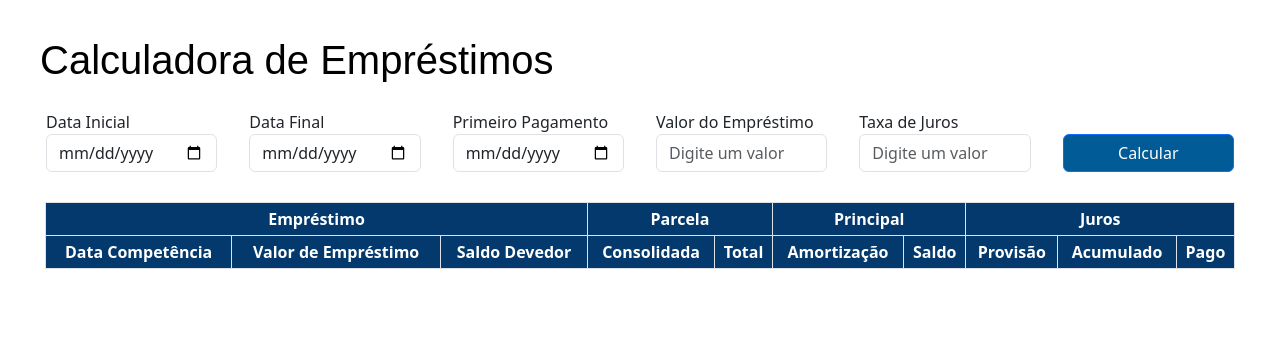
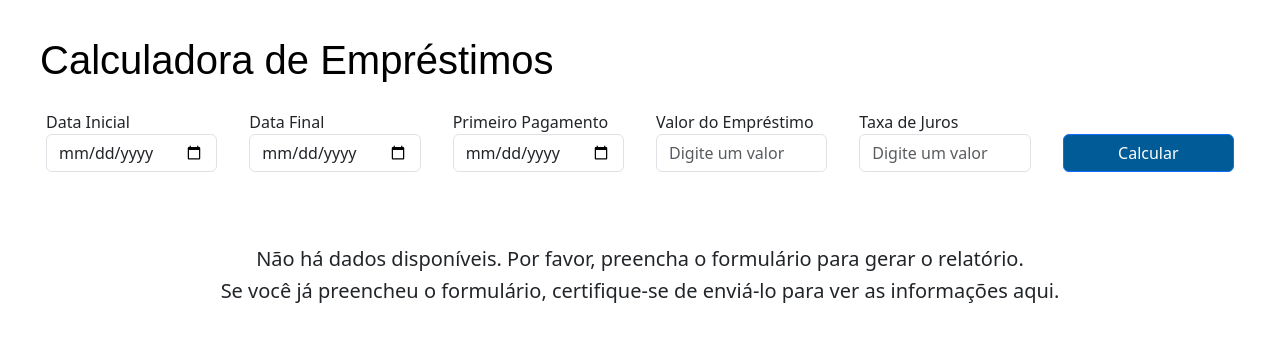
Before and after one commit to kleberaluizio/teste, a React (Vite) app in the folder frontend/: page / in a window 1280 px wide. Shown: the top 342 px of the page. Built offline with nearby package versions, Linux system fonts and the light colour scheme.

Commit message:
Adiciona mensagem para quando formulário não ter sido preenchido

```diff
--- a/frontend/src/components/financial-summary-table/FinancialSummary.tsx
+++ b/frontend/src/components/financial-summary-table/FinancialSummary.tsx
@@ -2,54 +2,74 @@ import React from 'react'
 import styled from 'styled-components';
 import SummaryHead from './SummaryHead';
 import { useFinancialSummary } from '../../context/FinancialSummaryContext';
-import { LoanFinancialRecord } from '../../types/loanFinancialRecord';
+import { LoanScheduleEntry } from '../../types/LoanScheduleEntry';
 
 const FinancialSummary: React.FC = () => {
   const { summary } = useFinancialSummary();
+  const isDataAvailable = summary.length > 0;
 
   const formatDate = (dateString: string) => {
     const [year, month, day] = dateString.split('-');
     return `${day}/${month}/${year}`;
   };
 
-  const formatNumber = (number: number) => {
+  const formatCurrency = (number: number) => {
     return Math.abs(number).toLocaleString('pt-BR', { minimumFractionDigits: 2, maximumFractionDigits: 2 });
   };
 
   return (
-    <SECTION className='table-responsive'>
+    <Summary className='table-responsive'>
+      {isDataAvailable ? (
       <table className="table table-bordered table-sm" border={1}>
         <SummaryHead></SummaryHead>
         <tbody className='table-body'>
-          {summary.map((record: LoanFinancialRecord, index: number) => (
+          {summary.map((record: LoanScheduleEntry, index: number) => (
             <tr key={index}>
               <td className='align-center'>{formatDate(record.competenceDate)}</td>
-              <td className='record'>{formatNumber(record.loanAmount)}</td>
-              <td className='record'>{formatNumber(record.outstandingAmount)}</td>
+              <td className='record'>{formatCurrency(record.loanAmount)}</td>
+              <td className='record'>{formatCurrency(record.outstandingAmount)}</td>
               <td className='align-center'>{record.consolidated}</td>
-              <td className='record'>{formatNumber(record.totalPayment)}</td>
-              <td className='record'>{formatNumber(record.amortization)}</td>
-              <td className='record'>{formatNumber(record.balance)}</td>
-              <td className='record'>{formatNumber(record.provision)}</td>
-              <td className='record'>{formatNumber(record.accumulated)}</td>
-              <td className='record'>{formatNumber(record.paid)}</td>
+              <td className='record'>{formatCurrency(record.totalPayment)}</td>
+              <td className='record'>{formatCurrency(record.amortization)}</td>
+              <td className='record'>{formatCurrency(record.balance)}</td>
+              <td className='record'>{formatCurrency(record.provision)}</td>
+              <td className='record'>{formatCurrency(record.accumulated)}</td>
+              <td className='record'>{formatCurrency(record.paid)}</td>
             </tr>
           ))}
         </tbody>
       </table>
-    </SECTION>
+      ) : (
+        <NoDataMessage>
+          <h3>Não há dados disponíveis. Por favor, preencha o formulário para gerar o relatório.</h3>
+          <h3>Se você já preencheu o formulário, certifique-se de enviá-lo para ver as informações aqui.</h3>
+        </NoDataMessage>
+      )}
+    </Summary>
   )
 }
 
-const SECTION = styled.div`
-    margin: 0 45px 0 45px;
-    max-height: 400px;
-    overflow-y: auto;
+const Summary = styled.section`
+  margin: 0 45px 0 45px;
+  max-height: 400px;
+  overflow-y: auto;
 
-    @media (max-width: 1200px) {
+  @media (max-width: 1200px) {
     font-size: 13px;
     max-height: 300px;
-    }
+  }
+`;
+
+const NoDataMessage = styled.div`
+  margin-top: 45px;
+  display: flex;
+  flex-direction: column;
+  justify-content: center;
+  align-items: center;
+
+  h3 {
+    font-size: 20px;
+  }
 `;
 
 export default FinancialSummary
```
Also changed, not shown: frontend/src/App.jsx (deleted, +0 -15 lines).
